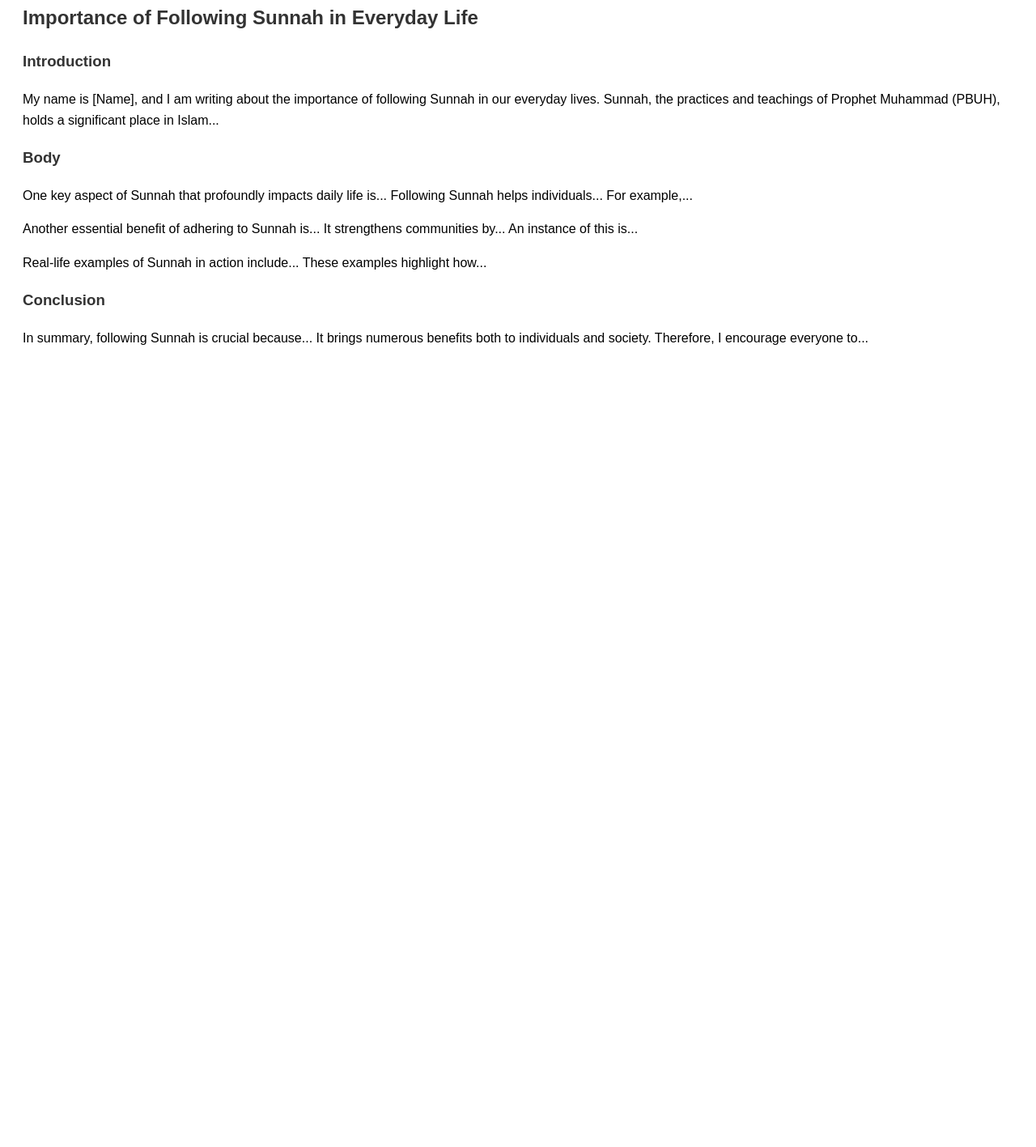
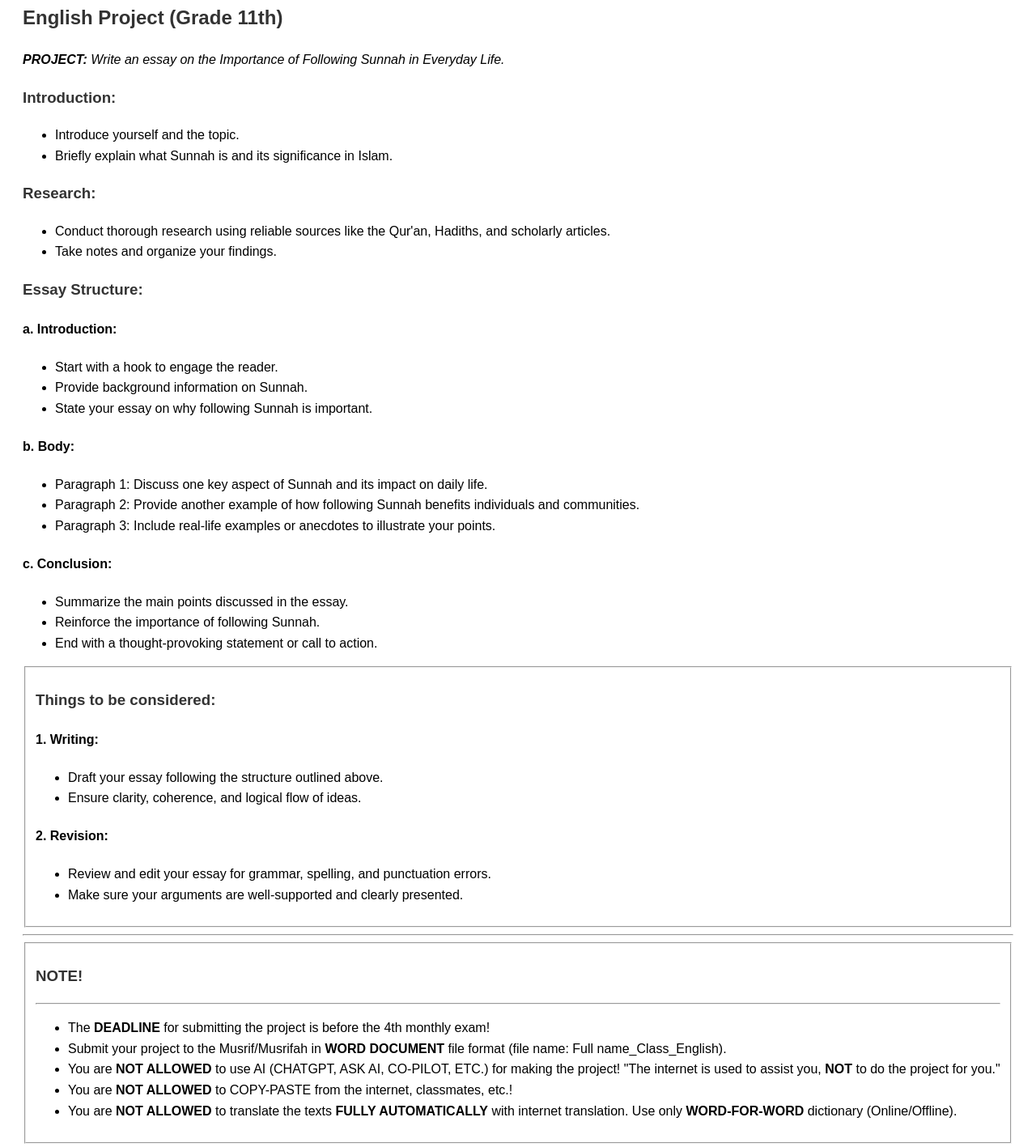
Before and after one commit to krisnaadpra/englishprojectgrade11th, a plain HTML site: page index.html in a window 1280 px wide. Shown: the part 17-1434 px from the top of the page at 81% size. Before the commit the page ends 800 px from the top, so only its background shows below. Drawn offline with Linux system fonts and the light colour scheme.

Commit message:
Update index.html

```diff
--- a/index.html
+++ b/index.html
@@ -3,13 +3,13 @@
 <head>
     <meta charset="UTF-8">
     <meta name="viewport" content="width=device-width, initial-scale=1.0">
-    <title>Essay on the Importance of Following Sunnah</title>
+    <title>English Project (Grade 10th)</title>
     <style>
         body {
             font-family: Arial, sans-serif;
             line-height: 1.6;
         }
-        .essay {
+        .blog-post {
             margin: 20px;
         }
         h2, h3 {
@@ -18,18 +18,67 @@
     </style>
 </head>
 <body>
-    <div class="essay">
-        <h2>Importance of Following Sunnah in Everyday Life</h2>
-        <h3>Introduction</h3>
-        <p>My name is [Name], and I am writing about the importance of following Sunnah in our everyday lives. Sunnah, the practices and teachings of Prophet Muhammad (PBUH), holds a significant place in Islam...</p>
+    <div class="blog-post">
+        <h2>English Project (Grade 11th)</h2>
+          <p><i><b>PROJECT:</b> Write an essay on the Importance of Following Sunnah in Everyday Life.</i></p>
+        <h3>Introduction: </h3>
+        <ul>
+          <li>Introduce yourself and the topic.</li>
+          <li>Briefly explain what Sunnah is and its significance in Islam.</li>
+        </ul>
+        <h3>Research: </h3>
+        <ul>
+          <li>Conduct thorough research using reliable sources like the Qur'an, Hadiths, and scholarly articles.</li>
+          <li>Take notes and organize your findings.</li>
+        </ul>
+        <h3>Essay Structure: </h3>
+        <h4>a. Introduction: </h4>
+        <ul>
+          <li>Start with a hook to engage the reader.</li>
+          <li>Provide background information on Sunnah.</li>
+          <li>State your essay on why following Sunnah is important.</li>
+        </ul>
+        <h4>b. Body: </h4>
+        <ul>
+          <li>Paragraph 1: Discuss one key aspect of Sunnah and its impact on daily life.</li>
+          <li>Paragraph 2: Provide another example of how following Sunnah benefits individuals and communities.</li>
+          <li>Paragraph 3: Include real-life examples or anecdotes to illustrate your points.</li>
+        </ul>
+        <h4>c. Conclusion: </h4>
+        <ul>
+          <li>Summarize the main points discussed in the essay.</li>
+          <li>Reinforce the importance of following Sunnah.</li>
+          <li>End with a thought-provoking statement or call to action.</li>
+        </ul>
+        </fieldset>
+        <div>
+        <fieldset>
+        <h3>Things to be considered: </h3>
+        <h4>1. Writing: </h4>
+        <ul>
+          <li>Draft your essay following the structure outlined above.</li>
+          <li>Ensure clarity, coherence, and logical flow of ideas.</li>
+        </ul>
+        <h4>2. Revision: </h4>
+        <ul>
+          <li>Review and edit your essay for grammar, spelling, and punctuation errors.</li>
+          <li>Make sure your arguments are well-supported and clearly presented.</li>
+        </ul>
+        </div>
+        <hr>
+        <fieldset>
+        <h3><b>NOTE!</b></h3>
+        <hr>
+        <ul>
+          <li>The <b>DEADLINE</b> for submitting the project is before the 4th monthly exam!</li>
+          <li>Submit your project to the Musrif/Musrifah in <b>WORD DOCUMENT</b> file format (file name: Full name_Class_English).</li>
+          <li>You are<b> NOT ALLOWED</b> to use AI (CHATGPT, ASK AI, CO-PILOT, ETC.) for making the project! "The internet is used to assist you, <b>NOT</b> to do the project for you."</li>
+          <li>You are<b> NOT ALLOWED</b> to COPY-PASTE from the internet, classmates, etc.!</li>
+          <li>You are<b> NOT ALLOWED</b> to translate the texts <b>FULLY AUTOMATICALLY</b> with internet translation. Use only <b>WORD-FOR-WORD</b> dictionary (Online/Offline).</li>
 
-        <h3>Body</h3>
-        <p>One key aspect of Sunnah that profoundly impacts daily life is... Following Sunnah helps individuals... For example,...</p>
-        <p>Another essential benefit of adhering to Sunnah is... It strengthens communities by... An instance of this is...</p>
-        <p>Real-life examples of Sunnah in action include... These examples highlight how...</p>
+        </ul>
+        </fieldset>
 
-        <h3>Conclusion</h3>
-        <p>In summary, following Sunnah is crucial because... It brings numerous benefits both to individuals and society. Therefore, I encourage everyone to...</p>
     </div>
 </body>
 </html>
```
